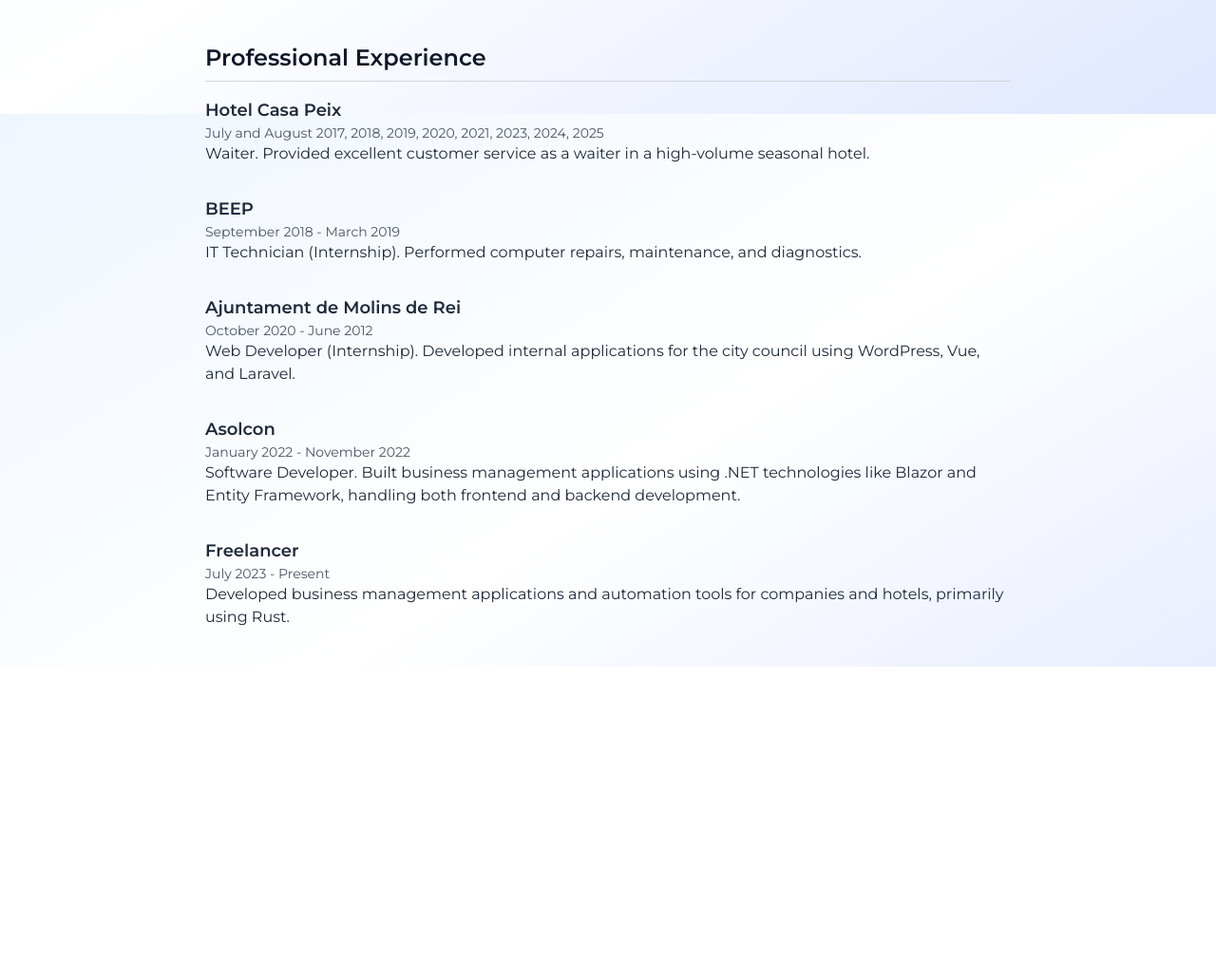
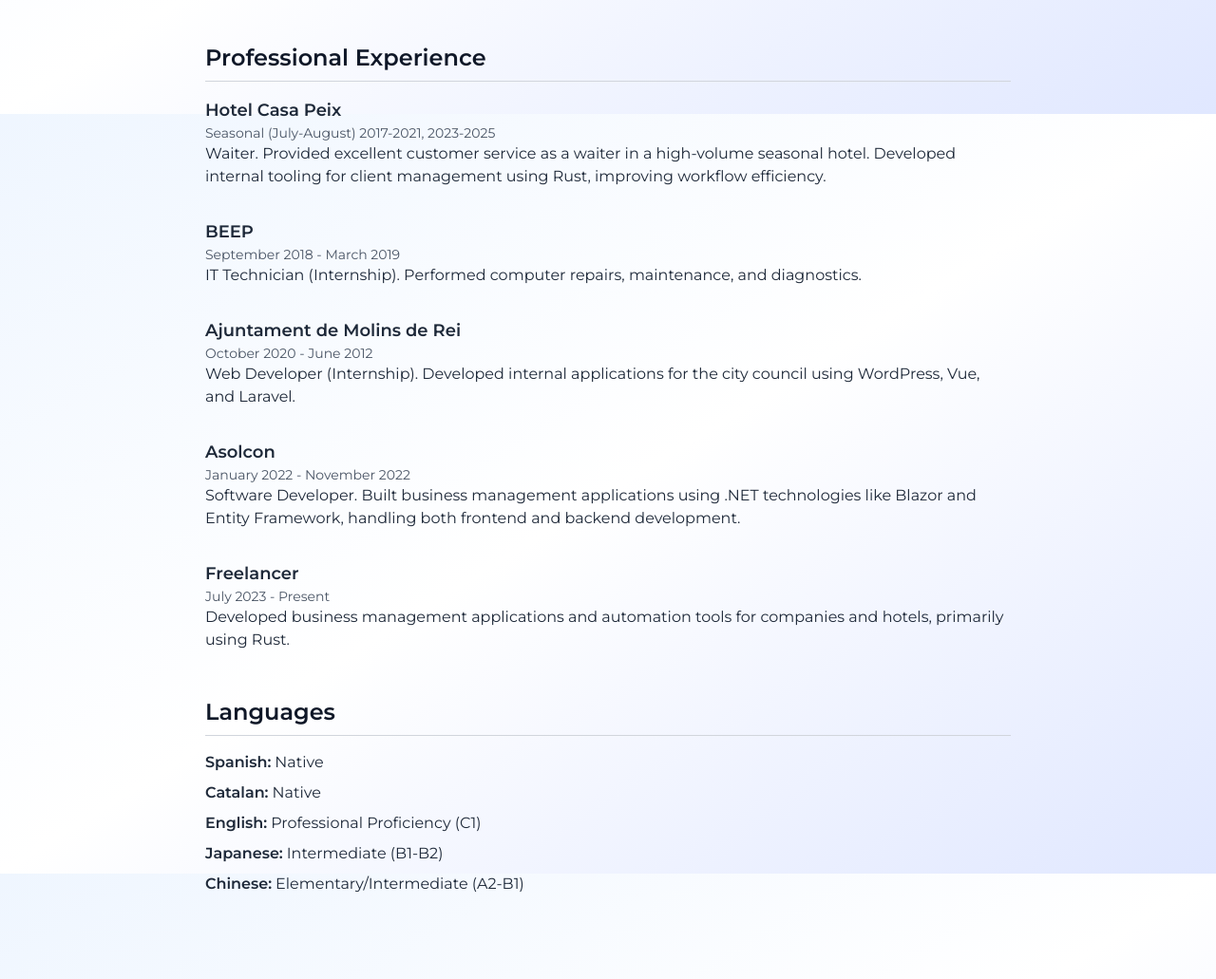
Before and after one commit to mariinkys/personal-site, an Astro site: page /cv in a window 1280 px wide. Shown: the part 680-1711 px from the top of the page at 95% size. Before the commit the page ends 1382 px from the top, so only its background shows below. Built offline with nearby package versions, Linux system fonts and the light colour scheme; Astro itself is replaced by a stand-in of ours.

Commit message:
chore: add languages

```diff
--- a/src/pages/cv.astro
+++ b/src/pages/cv.astro
@@ -75,7 +75,7 @@
         </section>
 
         <!-- Professional Experience -->
-        <section>
+        <section class="mb-12">
             <h2
                 class="text-2xl font-semibold mb-4 border-b pb-2 border-gray-300 dark:border-gray-700"
             >
@@ -85,12 +85,13 @@
                 <div>
                     <div class="font-semibold text-lg">Hotel Casa Peix</div>
                     <div class="text-sm text-gray-600 dark:text-gray-400">
-                        July and August 2017, 2018, 2019, 2020, 2021, 2023,
-                        2024, 2025
+                        Seasonal (July-August) 2017-2021, 2023-2025
                     </div>
                     <div>
                         Waiter. Provided excellent customer service as a waiter
-                        in a high-volume seasonal hotel.
+                        in a high-volume seasonal hotel. Developed internal
+                        tooling for client management using Rust, improving
+                        workflow efficiency.
                     </div>
                 </div>
                 <div>
@@ -141,5 +142,36 @@
                 </div>
             </div>
         </section>
+
+        <!-- Languages -->
+        <section class="mb-12">
+            <h2
+                class="text-2xl font-semibold mb-4 border-b pb-2 border-gray-300 dark:border-gray-700"
+            >
+                Languages
+            </h2>
+            <div class="space-y-2 text-gray-800 dark:text-gray-200">
+                <div class="flex gap-1">
+                    <span class="font-semibold">Spanish:</span>
+                    <p>Native</p>
+                </div>
+                <div class="flex gap-1">
+                    <span class="font-semibold">Catalan:</span>
+                    <p>Native</p>
+                </div>
+                <div class="flex gap-1">
+                    <span class="font-semibold">English:</span>
+                    <p>Professional Proficiency (C1)</p>
+                </div>
+                <div class="flex gap-1">
+                    <span class="font-semibold">Japanese:</span>
+                    <p>Intermediate (B1-B2)</p>
+                </div>
+                <div class="flex gap-1">
+                    <span class="font-semibold">Chinese:</span>
+                    <p>Elementary/Intermediate (A2-B1)</p>
+                </div>
+            </div>
+        </section>
     </div>
 </Layout>
```
